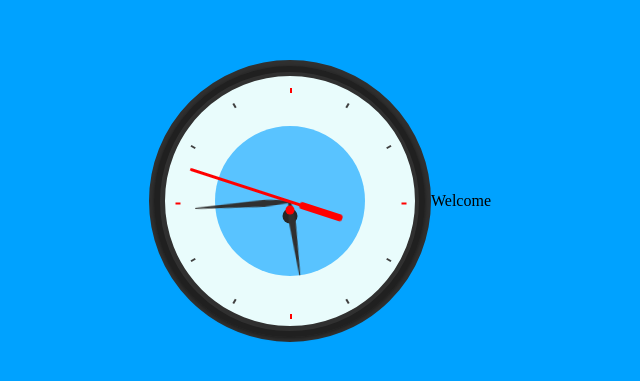
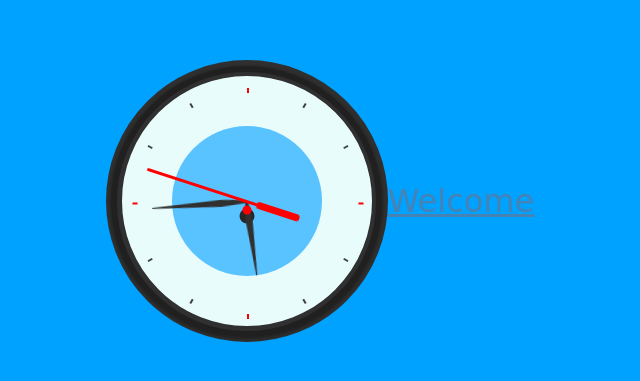
Before and after one commit to mosaadaldeen/clock-using-html-css-and-javascript, a plain HTML site: page index.html in a window 1280 px wide. Shown: the part 199-580 px from the top of the page, without its empty margins (320-960 px from the left). Drawn offline with Linux system fonts and the light colour scheme.

Commit message:
colck using html, css and javascript

```diff
--- a/style.css
+++ b/style.css
@@ -219,3 +219,11 @@ body {
     border-right: 2px solid transparent;
     border-top: 20px solid #303030;
 }
+
+p {
+    text-align: center;
+    font-size: 2em;
+    color: steelblue;
+    font-family: cursive;
+    text-decoration: underline;
+}
```
